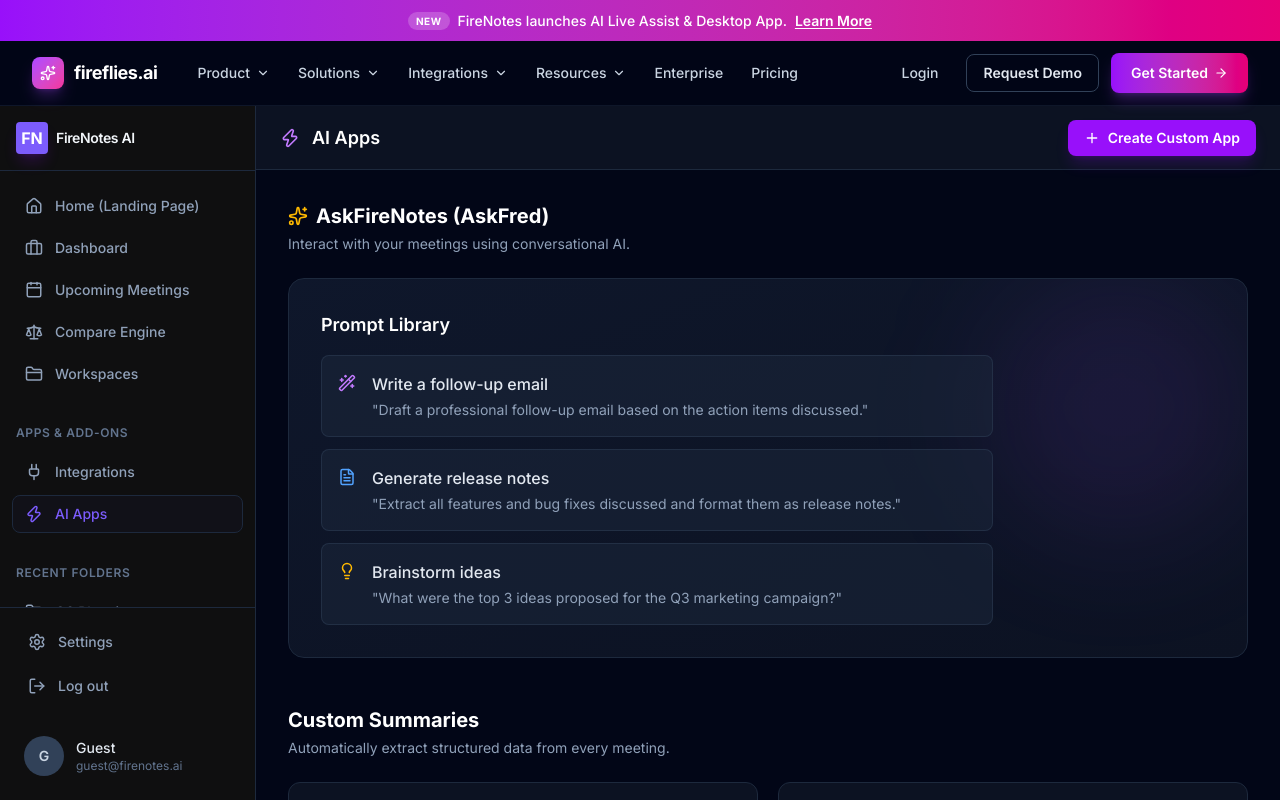
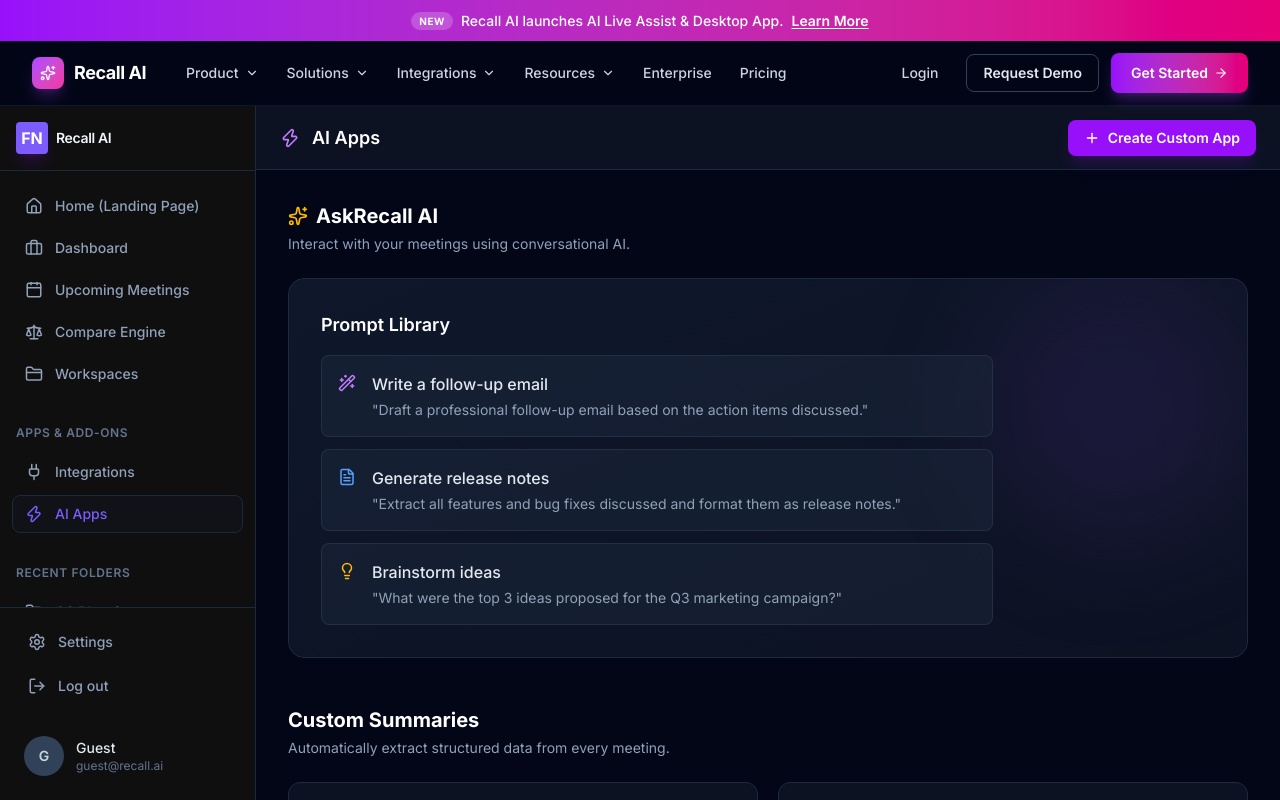
Before and after one commit to 25Rohit25/Recall-Ai, a Next.js app in the folder frontend/: page /apps in a window 1280 px wide. Built offline with nearby package versions, Linux system fonts and the light colour scheme.

Commit message:
fix: add Vercel CORS origins to backend and rebrand to Recall AI

```diff
--- a/frontend/app/apps/page.tsx
+++ b/frontend/app/apps/page.tsx
@@ -35,7 +35,7 @@
               <div className="flex items-center justify-between mb-6">
                 <div>
                   <h2 className="text-xl font-bold text-white flex items-center gap-2">
-                    <Sparkles className="text-amber-400" size={20} /> AskFireNotes (AskFred)
+                    <Sparkles className="text-amber-400" size={20} /> AskRecall AI
                   </h2>
                   <p className="text-slate-400 text-sm mt-1">Interact with your meetings using conversational AI.</p>
                 </div>
--- a/frontend/app/integrations/page.tsx
+++ b/frontend/app/integrations/page.tsx
@@ -40,7 +40,7 @@
           <div className="max-w-5xl mx-auto">
             <div className="mb-8">
               <h2 className="text-2xl font-bold text-white mb-2">Connect Your Tools</h2>
-              <p className="text-slate-400">Automate your workflow by connecting FireNotes AI to your favorite apps.</p>
+              <p className="text-slate-400">Automate your workflow by connecting Recall AI to your favorite apps.</p>
             </div>
 
             <div className="grid grid-cols-1 md:grid-cols-2 lg:grid-cols-3 xl:grid-cols-4 gap-6">
--- a/frontend/app/layout.tsx
+++ b/frontend/app/layout.tsx
@@ -8,7 +8,7 @@
 const inter = Inter({ subsets: ["latin"] });
 
 export const metadata: Metadata = {
-  title: "FireNotes AI — #1 AI Meeting Assistant",
+  title: "Recall AI — #1 AI Meeting Assistant",
   description: "Transcribe, summarize, search, and analyze all your meetings. AI-powered meeting intelligence for teams.",
 };
 
--- a/frontend/app/login/page.tsx
+++ b/frontend/app/login/page.tsx
@@ -65,7 +65,7 @@
             <div className="w-10 h-10 rounded-xl bg-gradient-to-br from-purple-500 to-pink-500 flex items-center justify-center shadow-lg shadow-purple-500/25">
               <Sparkles size={20} className="text-white" />
             </div>
-            <span className="text-2xl font-bold tracking-tight text-white">fireflies.ai</span>
+            <span className="text-2xl font-bold tracking-tight text-white">Recall AI</span>
           </Link>
           <h1 className="text-2xl font-bold text-white mb-2">Welcome back</h1>
           <p className="text-sm text-slate-400">Sign in to your account to continue</p>
--- a/frontend/app/page.tsx
+++ b/frontend/app/page.tsx
@@ -130,7 +130,7 @@
               <div className="w-3 h-3 rounded-full bg-red-500/60" />
               <div className="w-3 h-3 rounded-full bg-amber-500/60" />
               <div className="w-3 h-3 rounded-full bg-emerald-500/60" />
-              <span className="text-[11px] text-slate-500 ml-3 font-medium">FireNotes AI — Dashboard</span>
+              <span className="text-[11px] text-slate-500 ml-3 font-medium">Recall AI — Dashboard</span>
             </div>
 
             <div className="grid grid-cols-12 min-h-[400px]">
@@ -213,7 +213,7 @@
             <span className="bg-gradient-to-r from-purple-400 to-pink-400 bg-clip-text text-transparent">never forget</span>
           </h2>
           <p className="text-lg text-slate-400 max-w-2xl mx-auto">
-            From transcription to actionable insights — FireNotes handles the entire meeting lifecycle.
+            From transcription to actionable insights — Recall AI handles the entire meeting lifecycle.
           </p>
         </div>
 
@@ -305,7 +305,7 @@
                 Ready to transform your meetings?
               </h2>
               <p className="text-base text-slate-400 mb-8 max-w-xl mx-auto leading-relaxed">
-                Join 300,000+ teams who use FireNotes to save time, capture insights, and never miss a detail.
+                Join 300,000+ teams who use Recall AI to save time, capture insights, and never miss a detail.
               </p>
               <div className="flex flex-col sm:flex-row items-center justify-center gap-4">
                 <Link href="/signup" className="px-8 py-4 rounded-xl bg-gradient-to-r from-purple-600 to-pink-600 text-white font-semibold hover:from-purple-500 hover:to-pink-500 transition-all shadow-[0_0_30px_rgba(168,85,247,0.3)] flex items-center gap-2 group">
@@ -330,7 +330,7 @@
                 <div className="w-7 h-7 rounded-lg bg-gradient-to-br from-purple-500 to-pink-500 flex items-center justify-center">
                   <Sparkles size={13} className="text-white" />
                 </div>
-                <span className="text-sm font-bold text-white">fireflies.ai</span>
+                <span className="text-sm font-bold text-white">Recall AI</span>
               </div>
               <p className="text-xs text-slate-500 leading-relaxed">AI-powered meeting intelligence for modern teams.</p>
             </div>
@@ -353,7 +353,7 @@
             ))}
           </div>
           <div className="border-t border-slate-800 pt-8 flex flex-col md:flex-row items-center justify-between gap-4">
-            <span className="text-xs text-slate-600">&copy; {new Date().getFullYear()} FireNotes AI. All rights reserved.</span>
+            <span className="text-xs text-slate-600">&copy; {new Date().getFullYear()} Recall AI. All rights reserved.</span>
             <div className="flex items-center gap-4 text-xs text-slate-600">
               <Link href="#" className="hover:text-slate-400 transition-colors">Privacy Policy</Link>
               <Link href="#" className="hover:text-slate-400 transition-colors">Terms of Service</Link>
--- a/frontend/app/signup/page.tsx
+++ b/frontend/app/signup/page.tsx
@@ -80,7 +80,7 @@
             <div className="w-10 h-10 rounded-xl bg-gradient-to-br from-purple-500 to-pink-500 flex items-center justify-center shadow-lg shadow-purple-500/25">
               <Sparkles size={20} className="text-white" />
             </div>
-            <span className="text-2xl font-bold tracking-tight text-white">fireflies.ai</span>
+            <span className="text-2xl font-bold tracking-tight text-white">Recall AI</span>
           </Link>
 
           <h2 className="text-3xl font-bold text-white mb-3 leading-tight">
@@ -113,7 +113,7 @@
               <div className="w-10 h-10 rounded-xl bg-gradient-to-br from-purple-500 to-pink-500 flex items-center justify-center shadow-lg shadow-purple-500/25">
                 <Sparkles size={20} className="text-white" />
               </div>
-              <span className="text-2xl font-bold tracking-tight text-white">fireflies.ai</span>
+              <span className="text-2xl font-bold tracking-tight text-white">Recall AI</span>
             </Link>
           </div>
 
--- a/frontend/components/GlobalNavbar.tsx
+++ b/frontend/components/GlobalNavbar.tsx
@@ -120,7 +120,7 @@
       <div className="bg-gradient-to-r from-purple-600 to-pink-600 py-2.5 text-center text-sm text-white font-medium">
         <span className="inline-flex items-center gap-2">
           <span className="bg-white/20 text-[10px] font-bold px-2 py-0.5 rounded-full uppercase tracking-wider">New</span>
-          FireNotes launches AI Live Assist & Desktop App.
+          Recall AI launches AI Live Assist & Desktop App.
           <Link href="/dashboard" className="underline underline-offset-2 hover:no-underline font-semibold">Learn More</Link>
         </span>
       </div>
@@ -134,7 +134,7 @@
               <div className="w-8 h-8 rounded-lg bg-gradient-to-br from-purple-500 to-pink-500 flex items-center justify-center shadow-lg shadow-purple-500/25">
                 <Sparkles size={16} className="text-white" />
               </div>
-              <span className="text-lg font-bold tracking-tight text-white">fireflies.ai</span>
+              <span className="text-lg font-bold tracking-tight text-white">Recall AI</span>
             </Link>
 
             {/* Desktop Nav Links */}
--- a/frontend/components/LeftSidebar.tsx
+++ b/frontend/components/LeftSidebar.tsx
@@ -25,7 +25,7 @@
         <div className="w-8 h-8 flex-shrink-0 rounded bg-[var(--ff-purple)] flex items-center justify-center font-bold text-white shadow-lg shadow-purple-600/20">
           FN
         </div>
-        <span className="font-semibold text-slate-100 tracking-tight text-sm truncate">FireNotes AI</span>
+        <span className="font-semibold text-slate-100 tracking-tight text-sm truncate">Recall AI</span>
       </div>
 
       <div className="flex-1 overflow-y-auto py-4">
@@ -74,7 +74,7 @@
           </div>
           <div className="flex flex-col flex-1 min-w-0">
             <span className="text-sm font-medium text-slate-200 truncate">{user ? user.name : 'Guest'}</span>
-            <span className="text-xs text-slate-500 truncate">{user ? user.email : 'guest@firenotes.ai'}</span>
+            <span className="text-xs text-slate-500 truncate">{user ? user.email : 'guest@recall.ai'}</span>
           </div>
         </div>
       </div>
```
Also changed, not shown: 1 other file (tests, documents, lock files or other folders).
